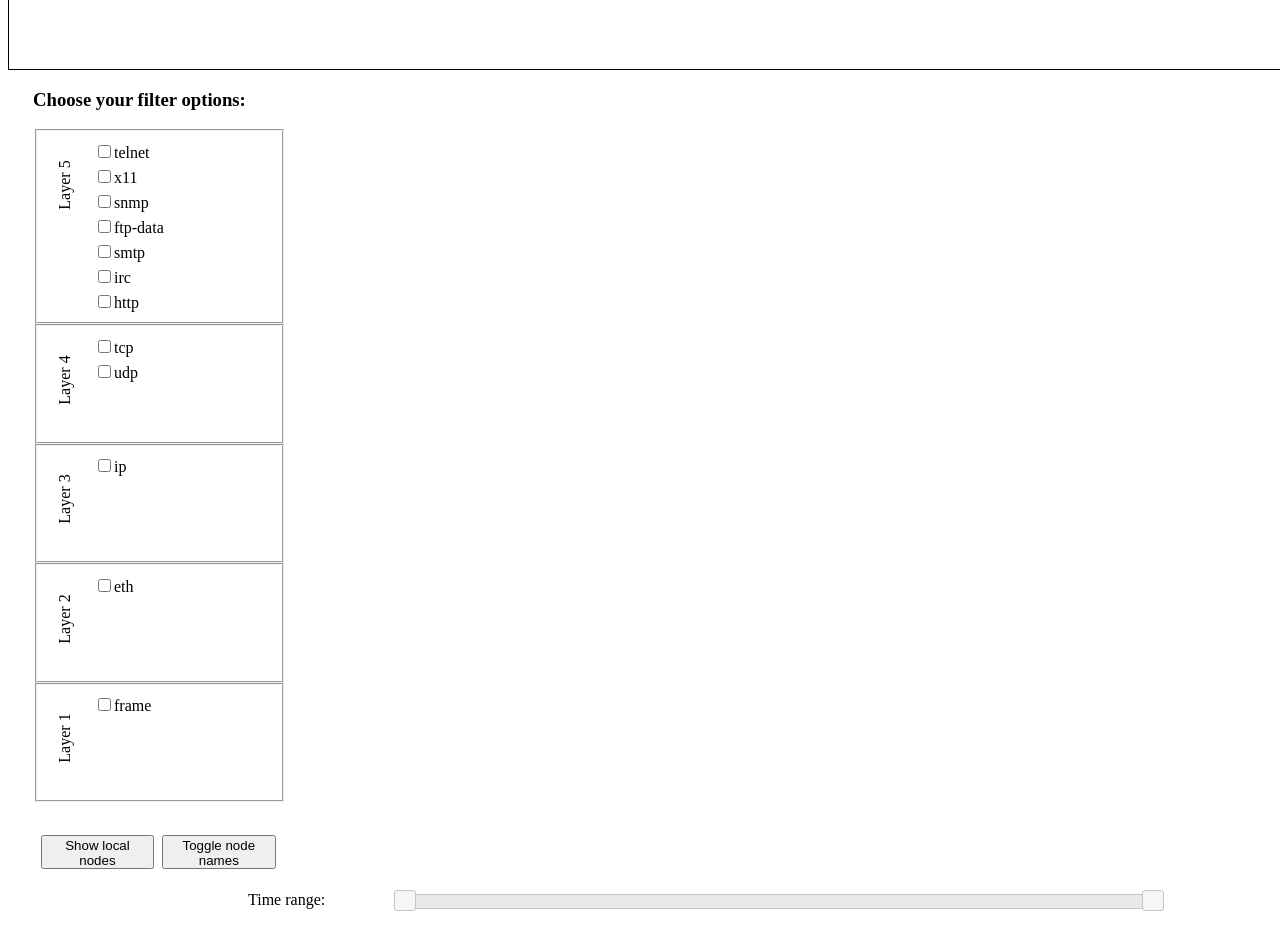
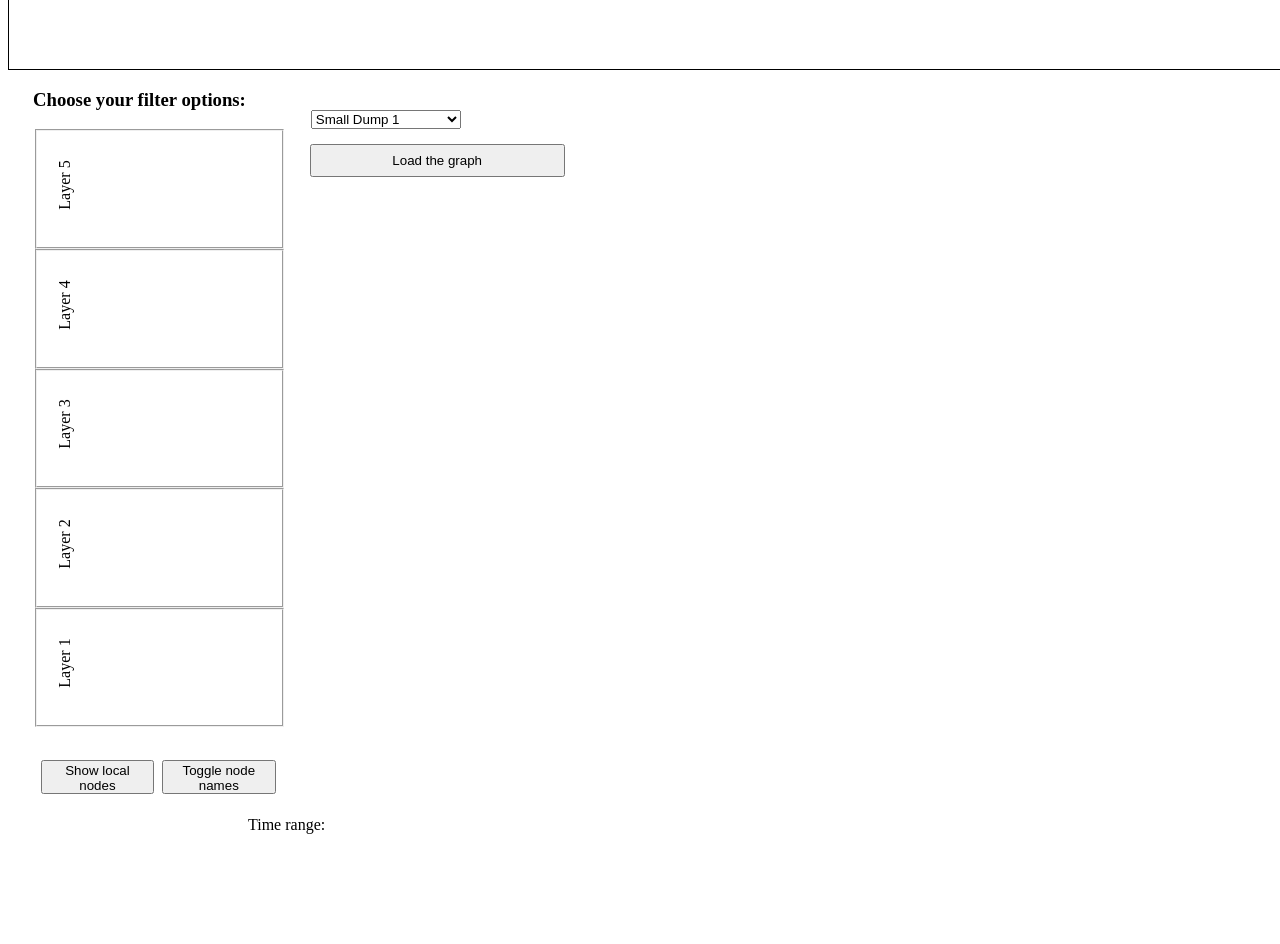
Before and after one commit to tbdn/d3_network, a website: page layout/ip_network.html in a window 1280 px wide. Shown: the part 840-1784 px from the top of the page. After the commit the page ends 1709 px from the top, so only its background shows below. Drawn offline with Linux system fonts and the light colour scheme; animation ran at ten frames a second.

Commit message:
Added dropdown menu to select different files

```diff
--- a/javascript/d3_network_visualization.js
+++ b/javascript/d3_network_visualization.js
@@ -100,8 +100,17 @@ $("#btn_toggleNodeNames").click(function (e) {
 
 });
 
+/**
+ * Button to load the graph
+ */
+$("#btn_loadGraph").click(function (e) {
+    e.preventDefault();
+    let file = "../data/" + $('#selectFile').val() + ".json";
+    loadGraph(file);
+});
 
-d3.json(packets, function (data) {
+var loadGraph = function(file) {
+    d3.json(file, function (data) {
 
         /**
          * Function to create the checkboxes
@@ -276,3 +285,5 @@ d3.json(packets, function (data) {
             createCheckboxForLayer(index, Array.from(elem));
         });
     });
+
+}
--- a/layout/ip_network.html
+++ b/layout/ip_network.html
@@ -64,6 +64,15 @@
         <button id="btn_toggleNodeNames">Toggle node names</button>
     </form>
 
+    <div id="form_loadGraphForm">
+        <select id="selectFile">
+            <option value="outside">Small Dump 1</option>
+            <option value="packets">Small Dump 2</option>
+            <option value="complete">Big Dump 1</option>
+        </select>
+        <button id="btn_loadGraph">Load the graph</button>
+    </div>
+
     <!-- DIV to display the filter Slider -->
     <div id="slidecontainer">
         <p id="timeSlider_label">
--- /dev/null
+++ b/scss/loadfile.scss
@@ -0,0 +1,20 @@
+#form_loadGraphForm {
+  position: relative;
+  left: 25px;
+  float: left;
+  width: auto;
+}
+
+#selectFile {
+  margin-top: 40px;
+  width: 150px;
+  position: relative;
+  float: left;
+}
+
+#btn_loadGraph {
+  width: 100%;
+  margin-left: -1px;
+  position: relative;
+  float: left;
+}
--- a/scss/main.scss
+++ b/scss/main.scss
@@ -2,3 +2,4 @@
 @import 'nodes';
 @import 'timeslider';
 @import 'filteroptions';
+@import 'loadfile';
```
Also changed, not shown: css/main.css. Lines whose indentation alone changed are shown as unchanged.
